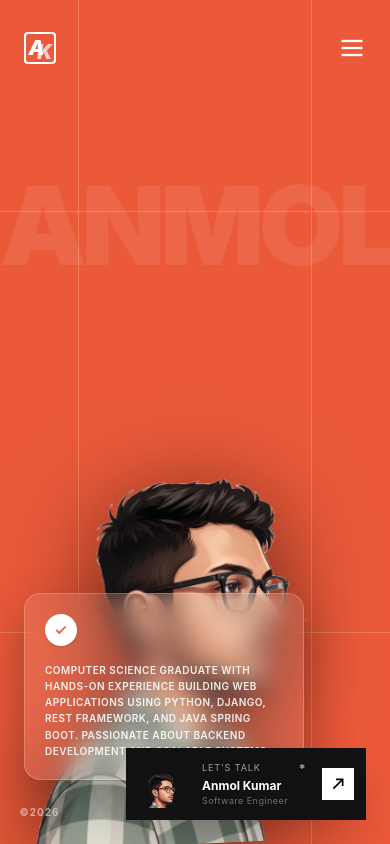
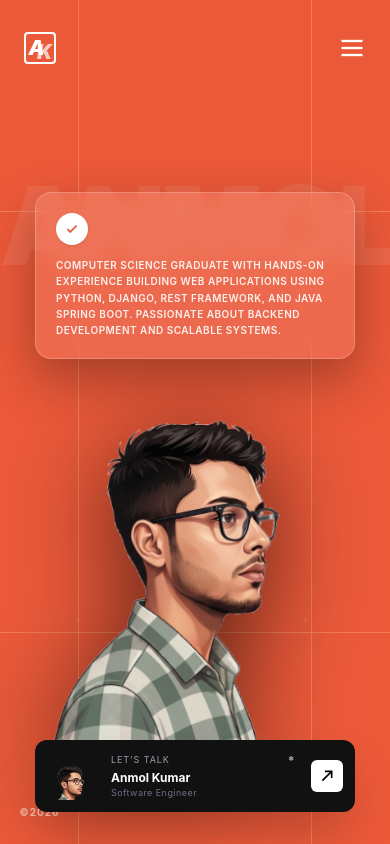
Before and after one commit to negeinno/portfolio, a React (Vite) app: page / in a window 390 px wide. Built offline with nearby package versions, Linux system fonts and the light colour scheme.

Commit message:
Fix homepage mobile layout and prevent avatar from overlapping with text cards

```diff
--- a/src/App.tsx
+++ b/src/App.tsx
@@ -106,22 +106,22 @@ const Home = () => {
         </div>
 
         {/* Floating Black Card Bottom Right */}
-        <Link to="/contact" className="absolute right-6 md:right-[6%] bottom-6 md:bottom-8 z-40 group">
+        <Link to="/contact" className="absolute left-6 right-6 md:left-auto md:right-[6%] bottom-8 md:bottom-8 z-40 group flex justify-center md:justify-end">
           <motion.div
             initial={{ y: 20, opacity: 0 }}
             animate={{ y: 0, opacity: 1 }}
             transition={{ delay: 0.9, duration: 0.8 }}
-            className="bg-[#111] text-white p-3 w-60 md:w-64 shadow-2xl flex items-center gap-4 group-hover:scale-105 transition-transform cursor-pointer"
+            className="bg-[#111] text-white p-3 w-full max-w-[320px] md:max-w-none md:w-64 shadow-2xl flex items-center gap-4 group-hover:scale-105 transition-transform cursor-pointer rounded-xl md:rounded-none"
           >
             <div className="w-12 h-12 md:w-12 md:h-12 overflow-hidden bg-transparent shrink-0">
-              <img src="/anmol-ai.png" alt="Thumb" className="w-full h-full object-cover object-top" />
+              <img src="/anmol-ai.png" alt="Thumb" className="w-full h-full object-cover object-top rounded-md md:rounded-none" />
             </div>
             <div className="flex-1">
               <p className="text-[9px] text-gray-400 mb-1 flex justify-between items-center tracking-widest uppercase">Let's Talk <span className="text-[7px]">✱</span></p>
               <p className="font-bold text-xs">Anmol Kumar</p>
               <p className="text-[9px] text-gray-500 tracking-wider">Software Engineer</p>
             </div>
-            <div className="w-8 h-8 bg-white text-black flex items-center justify-center shrink-0 group-hover:bg-gray-200 transition-colors">
+            <div className="w-8 h-8 bg-white text-black flex items-center justify-center shrink-0 group-hover:bg-gray-200 transition-colors rounded-md md:rounded-none">
               <svg width="16" height="16" viewBox="0 0 24 24" fill="none" stroke="currentColor" strokeWidth="2.5"><line x1="5" y1="19" x2="19" y2="5"/><polyline points="9 5 19 5 19 15"/></svg>
             </div>
           </motion.div>
@@ -131,21 +131,21 @@ const Home = () => {
         <motion.div
           animate={{ rotateY: [-20, 20] }}
           transition={{ duration: 4, repeat: Infinity, repeatType: "mirror", ease: "easeInOut" }}
-          className="absolute bottom-0 left-1/2 -translate-x-1/2 z-20 w-[90vw] md:w-[650px] pointer-events-none flex justify-center items-end origin-bottom"
+          className="absolute bottom-24 md:bottom-0 left-1/2 -translate-x-1/2 z-20 w-[120vw] md:w-[650px] pointer-events-none flex justify-center items-end origin-bottom"
           style={{ transformStyle: "preserve-3d" }}
         >
-          <img src="/anmol-ai.png" alt="Anmol Kumar" className="w-full max-h-[85vh] object-contain object-bottom drop-shadow-[0_20px_50px_rgba(0,0,0,0.6)]" />
+          <img src="/anmol-ai.png" alt="Anmol Kumar" className="w-full max-h-[50vh] md:max-h-[85vh] object-contain object-bottom drop-shadow-[0_20px_50px_rgba(0,0,0,0.6)]" />
         </motion.div>
 
-        {/* Frosted Glass Summary Card (Bottom Left) */}
+        {/* Frosted Glass Summary Card */}
         <motion.div
           initial={{ x: -20, opacity: 0 }}
           animate={{ x: 0, opacity: 1 }}
           transition={{ delay: 1.1, duration: 0.8 }}
-          className="absolute bottom-16 md:bottom-20 left-6 md:left-[6%] z-30 max-w-[280px] md:max-w-[340px]"
+          className="absolute top-24 md:top-auto bottom-auto md:bottom-20 left-6 md:left-[6%] right-6 md:right-auto z-30 md:max-w-[340px] flex justify-center md:justify-start"
         >
-          <div className="backdrop-blur-md bg-white/10 border border-white/20 p-5 md:p-6 rounded-2xl shadow-[0_20px_50px_rgba(0,0,0,0.3)] hover:bg-white/20 transition-colors cursor-default">
-            <div className="w-8 h-8 rounded-full bg-white text-[#eb5939] flex items-center justify-center mb-4 shadow-sm">
+          <div className="backdrop-blur-md bg-white/10 border border-white/20 p-5 md:p-6 rounded-2xl shadow-[0_20px_50px_rgba(0,0,0,0.3)] hover:bg-white/20 transition-colors cursor-default w-full max-w-[320px] md:max-w-none">
+            <div className="w-8 h-8 rounded-full bg-white text-[#eb5939] flex items-center justify-center mb-3 md:mb-4 shadow-sm">
               <svg width="14" height="14" viewBox="0 0 24 24" fill="none" stroke="currentColor" strokeWidth="3"><polyline points="20 6 9 17 4 12"></polyline></svg>
             </div>
             <p className="text-white text-[10px] md:text-[11px] font-semibold leading-relaxed tracking-wider opacity-90 uppercase">
```
